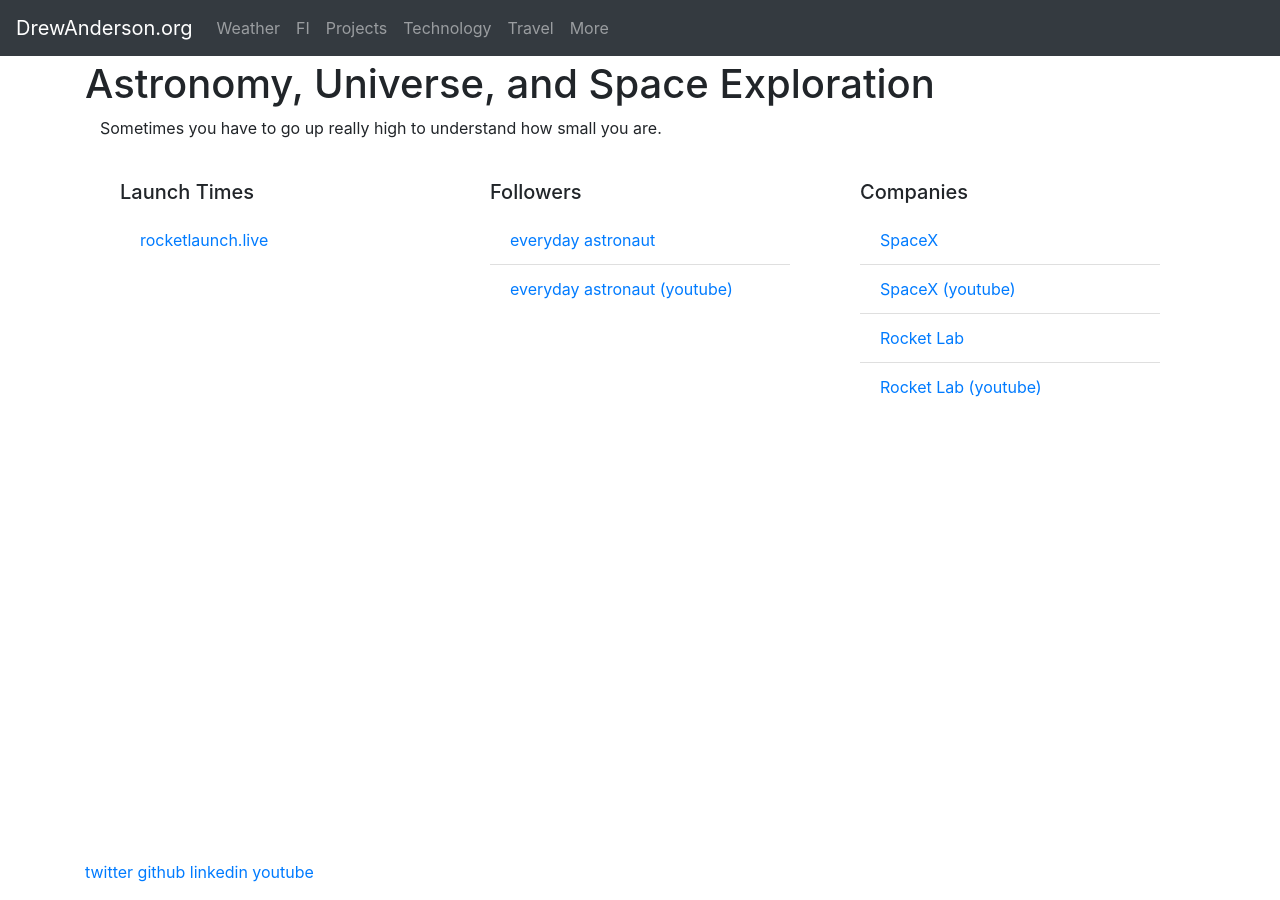
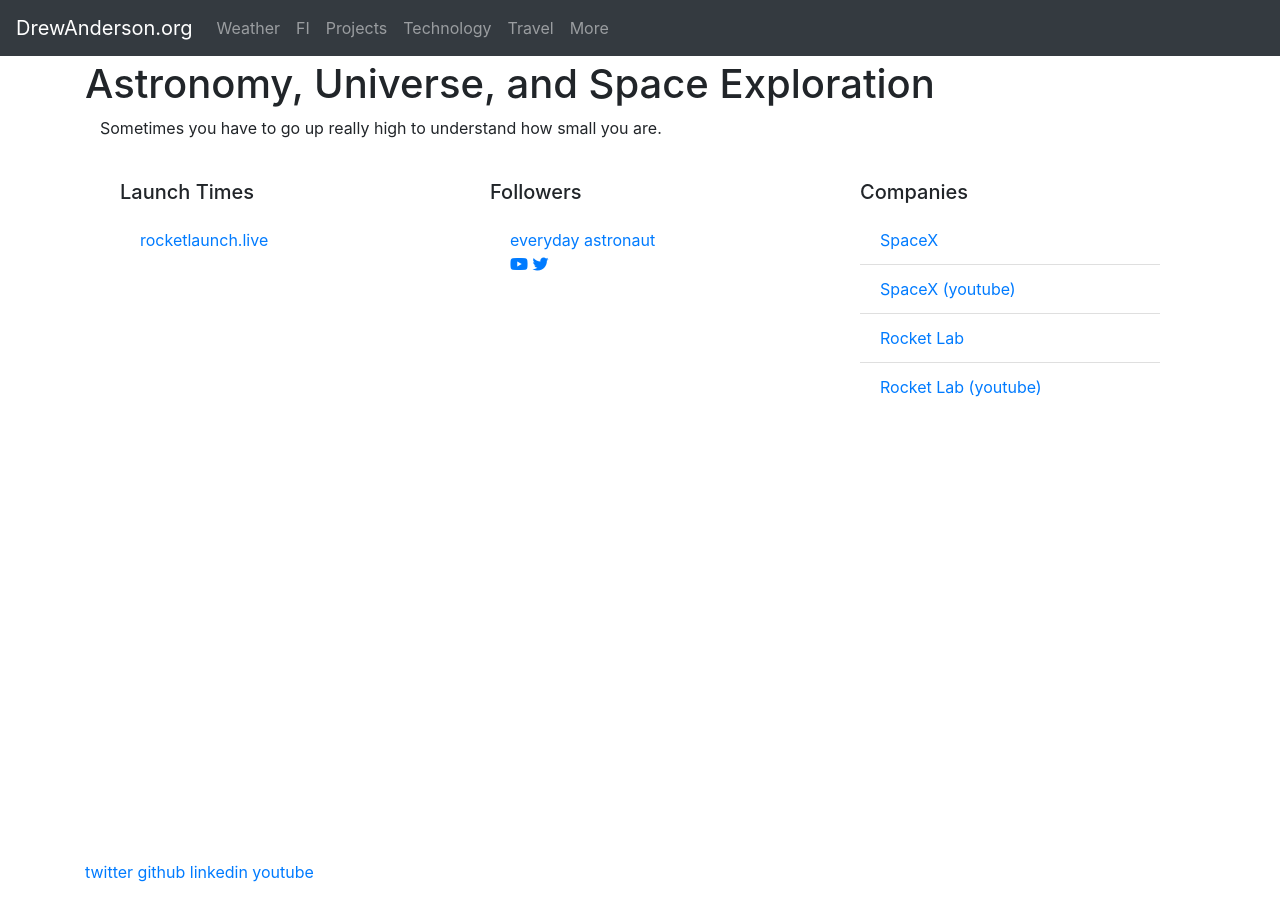
Before and after one commit to drewandersonnz/drewandersonnz.github.io, a Jekyll site: the page built from space.md, in a window 1280 px wide. Built offline with Jekyll 4.4.1, drawn with Linux system fonts in a browser that asks for light colours.

Commit message:
add quick access social links

```diff
--- a/_includes/links-groups-card.html
+++ b/_includes/links-groups-card.html
@@ -5,7 +5,13 @@
         {% if include.title %}<h5 class="card-title">{{ include.title }}</h5>{% endif %}
         {% if include.links %}
             <ul class="list-group list-group-flush">
-                {% for link in include.links %}<li class="list-group-item"><a class="card-link" href="{{ link.uri }}">{{ link.title }}</a> {{ link.description }}</li>{% endfor %}
+                {% for link in include.links %}
+                <li class="list-group-item">
+                <a class="card-link" href="{{ link.uri }}">{{ link.title }}</a>
+                {% include social-links.html social=link.social %}
+                {{ link.description }}
+                </li>
+                {% endfor %}
             </ul>
         {% endif %}
         </div>
--- /dev/null
+++ b/_includes/social-links.html
@@ -0,0 +1,6 @@
+{% if include.social %}
+<div>
+{% if include.social.youtube %}<a href="{{ include.social.youtube }}" title="youtube"><i class="fab fa-youtube"></i></a>{% endif %}
+{% if include.social.twitter %}<a href="{{ include.social.twitter }}" title="twitter"><i class="fab fa-twitter"></i></a>{% endif %}
+</div>
+{% endif %}
--- a/_layouts/wrapper-bootstrap.html
+++ b/_layouts/wrapper-bootstrap.html
@@ -25,6 +25,7 @@ navlinks:
         {% include google-analytics.html %}
 
         <link rel="stylesheet" href="https://stackpath.bootstrapcdn.com/bootstrap/4.4.1/css/bootstrap.min.css" integrity="sha384-Vkoo8x4CGsO3+Hhxv8T/Q5PaXtkKtu6ug5TOeNV6gBiFeWPGFN9MuhOf23Q9Ifjh" crossorigin="anonymous" />
+        <link rel="stylesheet" href="https://cdnjs.cloudflare.com/ajax/libs/font-awesome/5.15.3/css/all.min.css" crossorigin="anonymous" />
 
         <title>{% if page.title %}{{ page.title }} - {% endif %}{{ site.name }} - {{ site.description }}</title>
 
--- a/space.md
+++ b/space.md
@@ -22,13 +22,9 @@ linkgroups:
 
     - title: everyday astronaut
       uri: https://everydayastronaut.com/
-      social: true
-      twitter: https://twitter.com/Erdayastronaut
-      youtube: https://www.youtube.com/c/EverydayAstronaut
-
-    - title: everyday astronaut (youtube)
-      uri: https://www.youtube.com/c/EverydayAstronaut
-
+      social:
+        twitter: https://twitter.com/Erdayastronaut
+        youtube: https://www.youtube.com/c/EverydayAstronaut
 
 - title: "Companies"
   links:
```
